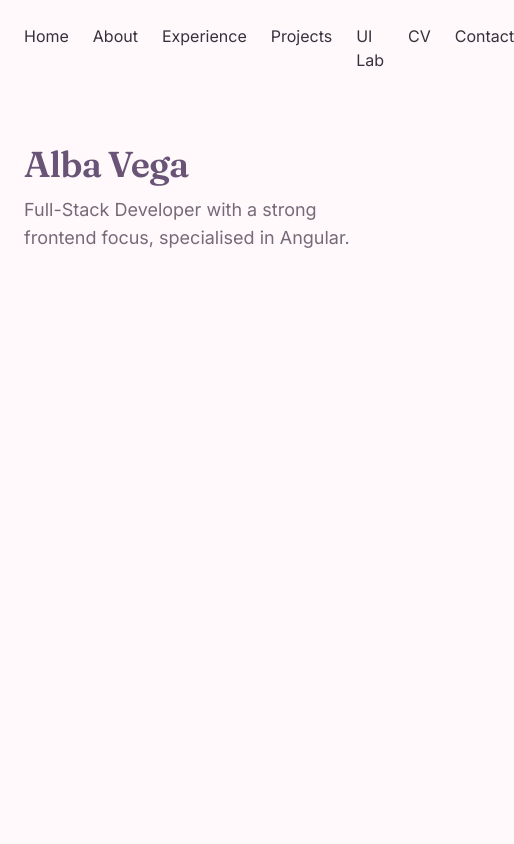
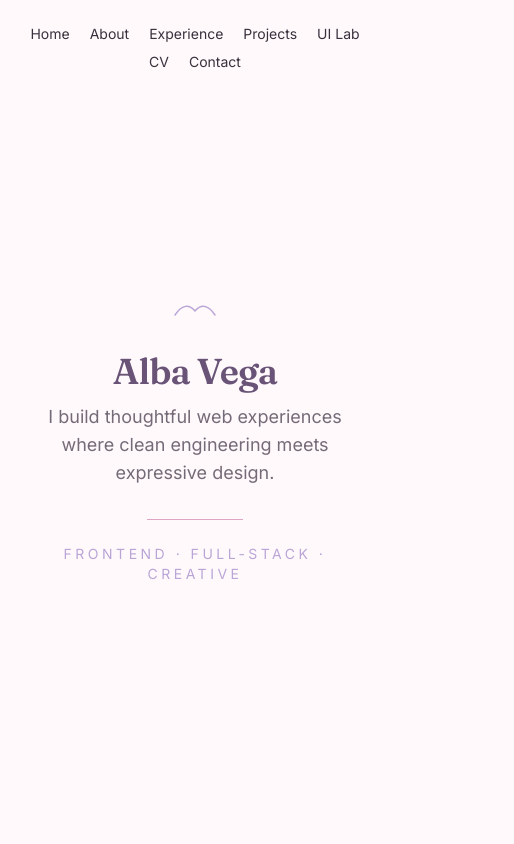
Before and after one commit to albavega-dev/alba-dev-portfolio, a React (Vite) app: page / in a window 390 px wide. Shown: the top 844 px of the page, 514 px wide, since content can reach past the window. Built offline with nearby package versions, Linux system fonts and the light colour scheme.

Commit message:
fix: improve mobile layout

```diff
--- /dev/null
+++ b/src/components/home/Hero.tsx
@@ -0,0 +1,40 @@
+import SectionTitle from '../ui/SectionTitle'
+
+function Hero() {
+  return (
+    <section className="flex min-h-[70vh] items-center justify-center">
+      <div className="w-full max-w-2xl text-center">
+        <div className="mb-6 flex justify-center text-[var(--color-lavender)]">
+          <svg
+            width="48"
+            height="32"
+            viewBox="0 0 48 32"
+            fill="none"
+            xmlns="http://www.w3.org/2000/svg"
+            aria-hidden="true"
+          >
+            <path
+              d="M4 20C10 11 17 8 24 16C31 8 38 11 44 20"
+              stroke="currentColor"
+              strokeWidth="1.5"
+              strokeLinecap="round"
+              strokeLinejoin="round"
+            />
+          </svg>
+      </div>
+        <SectionTitle
+          title="Alba Vega"
+          description="I build thoughtful web experiences where clean engineering meets expressive design."
+        />
+
+        <div className="mx-auto mt-8 h-px w-24 bg-[var(--color-pink)]" />
+
+        <p className="mt-6 text-sm uppercase tracking-[0.25em] text-[var(--color-lavender)]">
+          frontend · full-stack · creative
+        </p>
+      </div>
+    </section>
+  )
+}
+
+export default Hero
--- a/src/components/layout/Navbar.tsx
+++ b/src/components/layout/Navbar.tsx
@@ -2,7 +2,7 @@ import { Link } from 'react-router'
 
 function Navbar() {
   return (
-    <nav className="flex gap-6 p-6">
+    <nav className="flex flex-wrap items-center justify-center gap-x-5 gap-y-2 p-6 text-sm md:gap-6 md:text-base">
       <Link to="/">Home</Link>
       <Link to="/about">About</Link>
       <Link to="/experience">Experience</Link>
--- a/src/pages/home/Home.tsx
+++ b/src/pages/home/Home.tsx
@@ -1,13 +1,10 @@
 import PageContainer from '../../components/layout/PageContainer'
-import SectionTitle from '../../components/ui/SectionTitle'
+import Hero from '../../components/home/Hero'
 
 function Home() {
   return (
     <PageContainer>
-      <SectionTitle
-        title="Alba Vega"
-        description="Full-Stack Developer with a strong frontend focus, specialised in Angular."
-      />
+      <Hero />
     </PageContainer>
   )
 }
```
